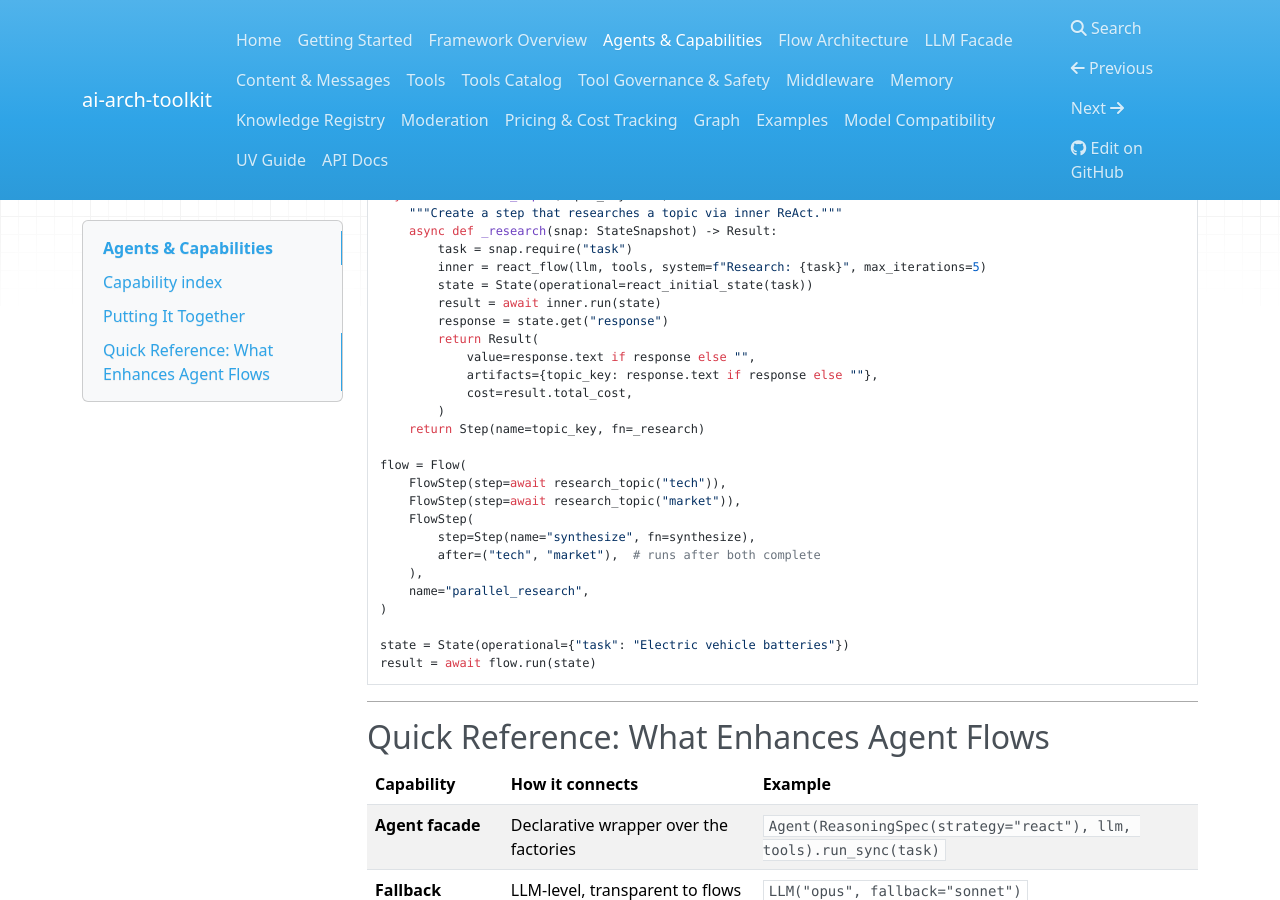
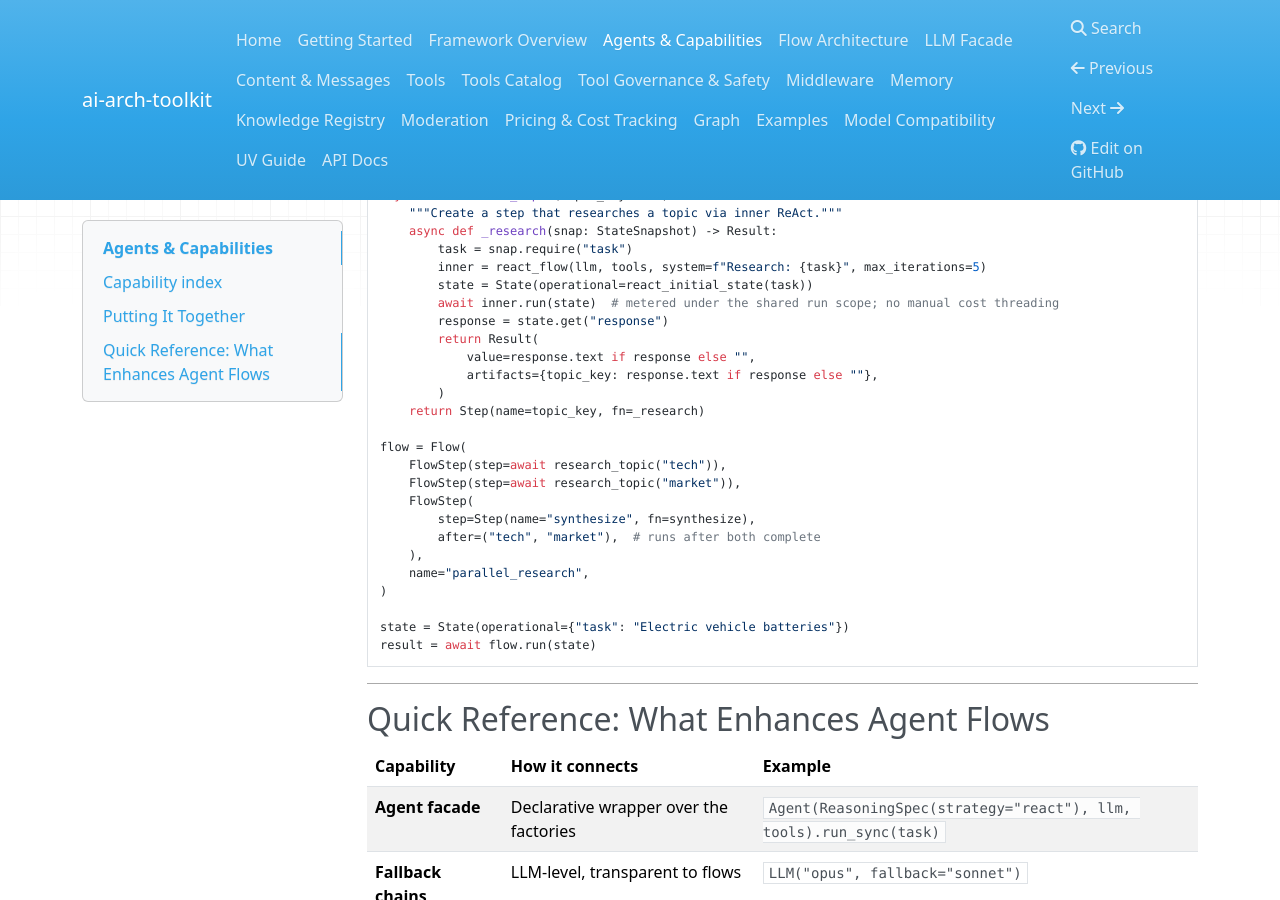
Before and after one commit to rgesteves5/ai-arch-toolkit, an MkDocs documentation site: the page built from docs/agents-and-capabilities.md, in a window 1280 px wide and 900 px high, scrolled down 2404 px. Built offline with MkDocs 1.6.1, drawn with Linux system fonts in a browser that asks for light colours; nearby versions of some CDN libraries.

Commit message:
docs: purge the last manual-cost-threading examples for the meter-derived pattern
Three spots still taught the pre-rewrite pattern (annotate Result.cost / read
trace.total_cost) instead of the meter:

- example 33_flow_with_llm: steps no longer thread usage/cost; the iter loop reads
  the run's cost from event.trace.metadata["meter"] at flow_end.
- docs/flow-architecture.md: the flow_end event handler reads the meter, not
  trace.total_cost (which is 0 for a metered flow).
- docs/agents-and-capabilities.md: the parallel-research step no longer threads
  cost=result.total_cost (the inner run is metered under the shared scope).

Verified: example 33 runs against a fake provider; mkdocs build --strict clean.

Co-Authored-By: Claude Opus 4.8 <noreply@anthropic.com>

```diff
--- a/docs/agents-and-capabilities.md
+++ b/docs/agents-and-capabilities.md
@@ -110,12 +110,11 @@ async def research_topic(topic_key: str):
         task = snap.require("task")
         inner = react_flow(llm, tools, system=f"Research: {task}", max_iterations=5)
         state = State(operational=react_initial_state(task))
-        result = await inner.run(state)
+        await inner.run(state)  # metered under the shared run scope; no manual cost threading
         response = state.get("response")
         return Result(
             value=response.text if response else "",
             artifacts={topic_key: response.text if response else ""},
-            cost=result.total_cost,
         )
     return Step(name=topic_key, fn=_research)
 
```
Also changed, not shown: docs/flow-architecture.md (+1 -1 lines), 1 other file.
